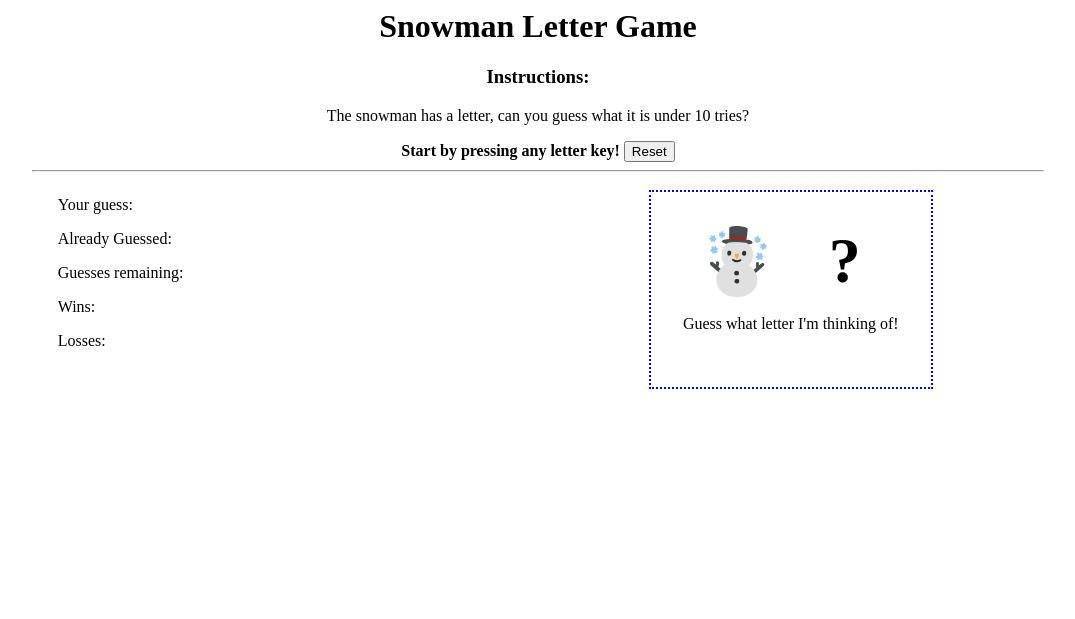
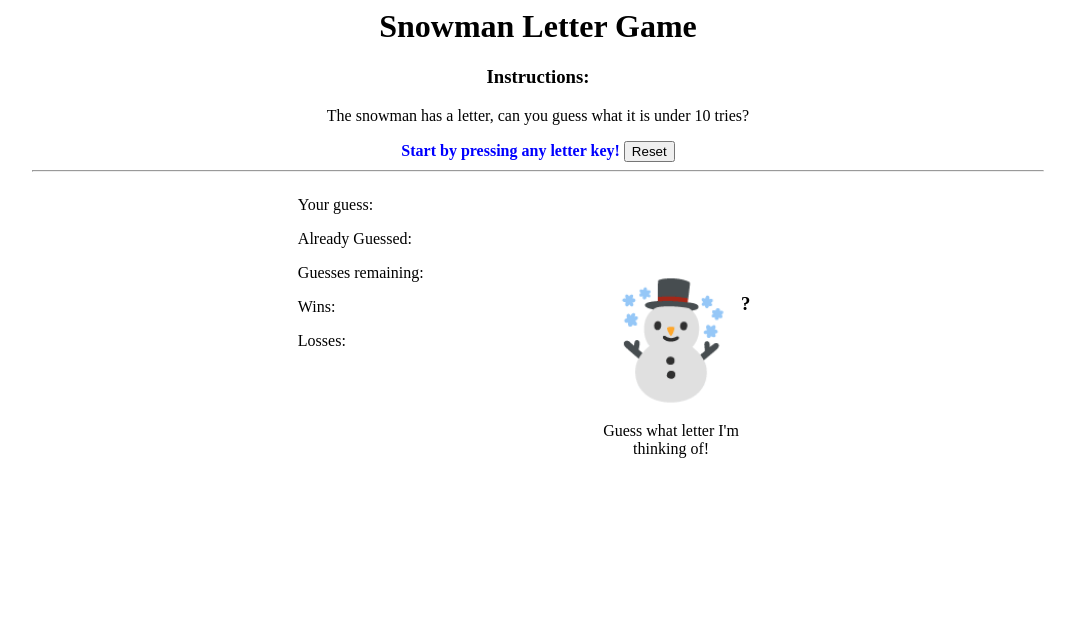
Before and after one commit to kaitlyngore/snowman_letter_game, a plain HTML site: page index.html in a window 1280 px wide. Shown: the whole page, without its empty margins (102-1177 px from the left). Drawn offline with Linux system fonts and the light colour scheme.

Commit message:
add styles

```diff
--- a/style.css
+++ b/style.css
@@ -3,7 +3,8 @@ body {
   }
 
   #snowman {
-    font-size: 4em;
+    font-size: 7em;
+    margin: 0;
   }
 
   .container {
@@ -14,32 +15,38 @@ body {
   .display {
     margin: auto;
     display: grid;
-    grid-template: 1fr 1fr / 1fr 1fr;
+    grid-template: 1fr/ 1fr 1fr;
+    height: 40%;
+    width: 50%;
   }
 
-.display > p {
-    grid-column: 1/3;
-    grid-row: 2;
+  .display-instructions {
+    height: 40%;
   }
 
-.display >
-.display-snowman {
-    /* width: 60%; */
-    height: 60%;
+  #game {
     border: 2px dotted blue;
-    padding: 2em;
   }
 
-.display > h1 {
-    font-size: 4em;
-    margin: 0;
+  b {
+    color: blue;
+  }
 
+  h2 {
+    font-size: 2em;
+  }
+  .display > b {
+    grid-column: 1/3;
+    height: fit-content;
+  }
+
+  .display > .display-snowman {
+    padding: 2em;
   }
 
   .display-game {
     text-align: left;
     margin-left: 5%;
-    /* position: relative; */
   }
 
   span {
```
Lines whose indentation alone changed are shown as unchanged.
